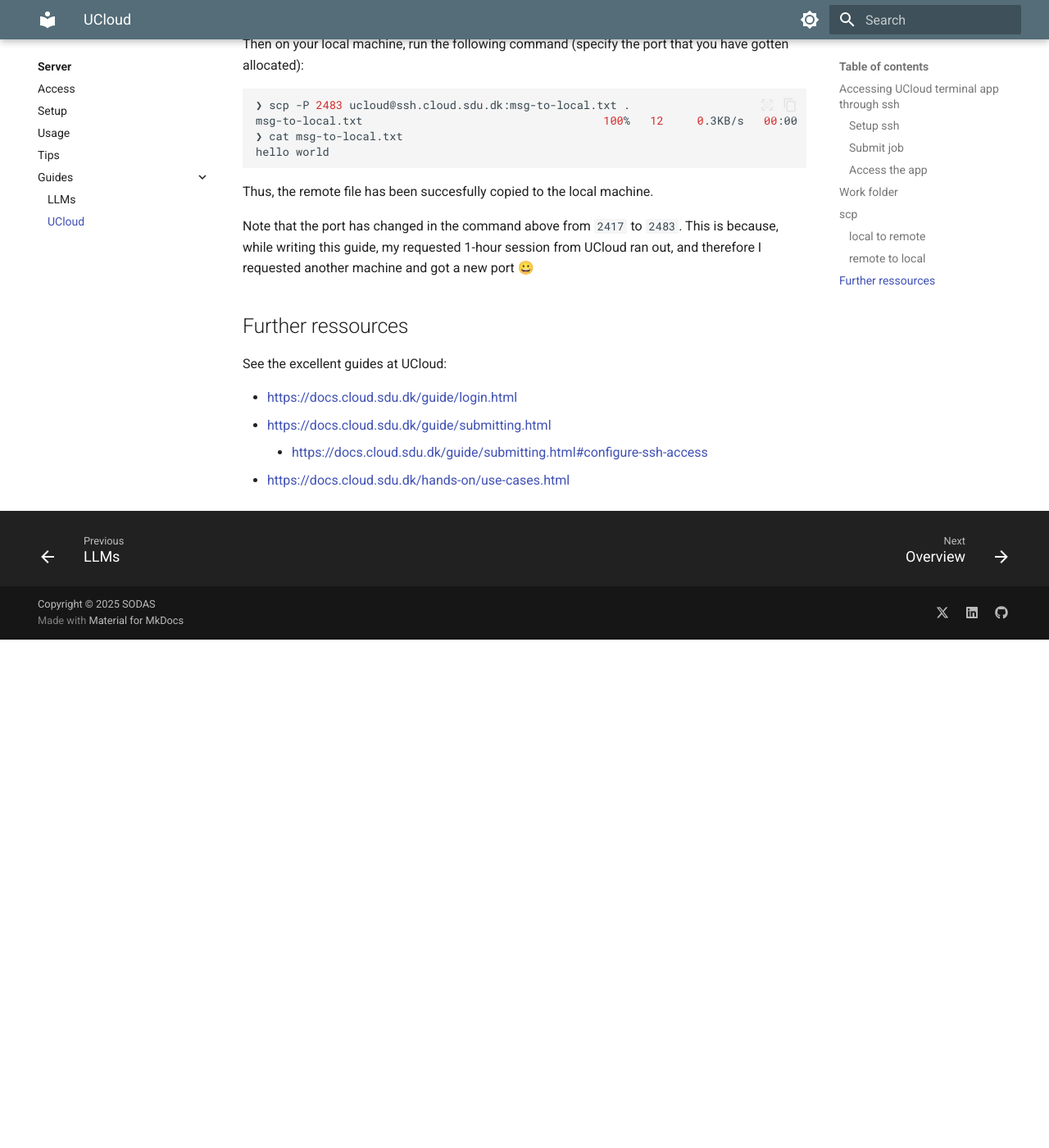
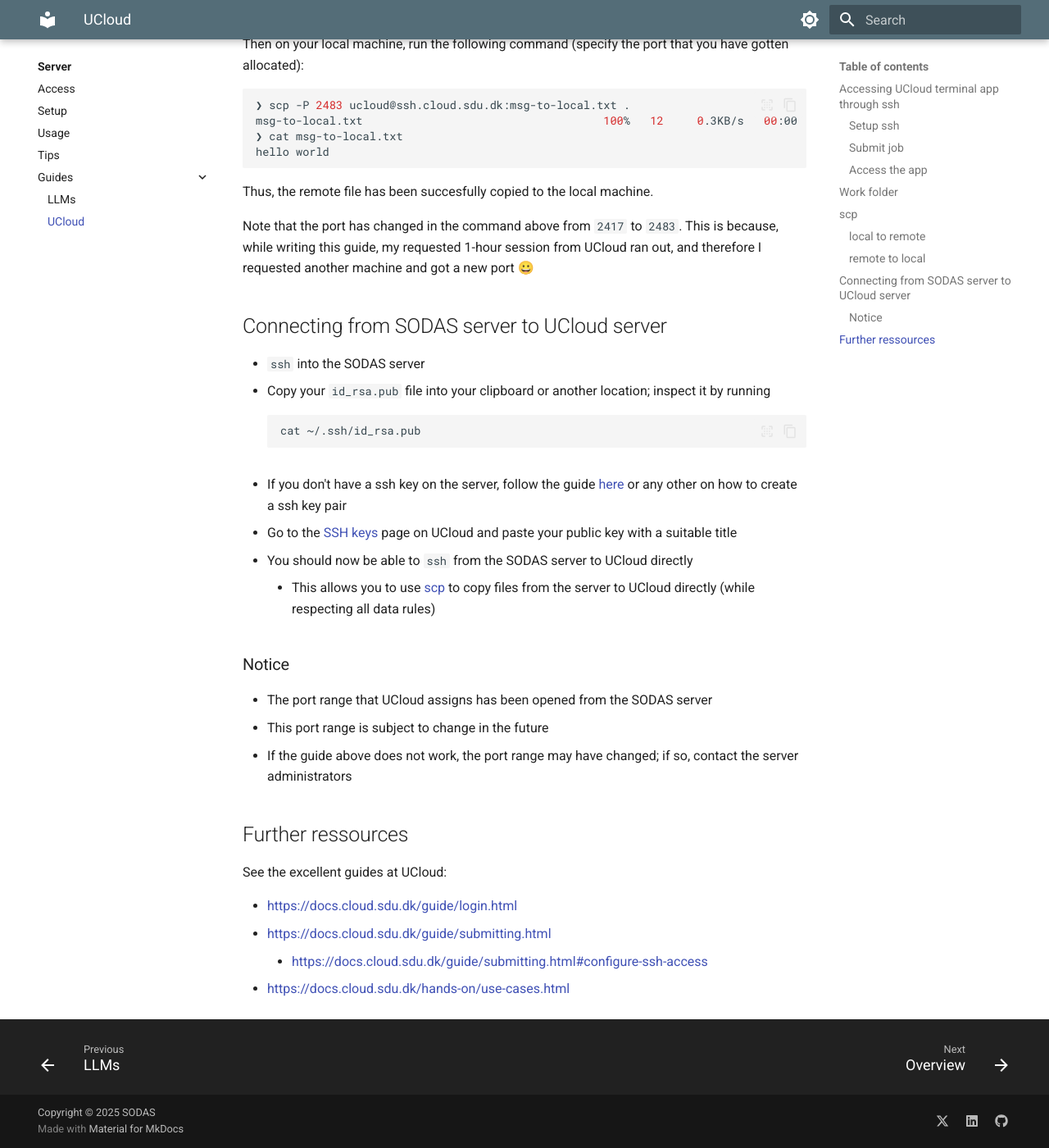
Before and after one commit to cph-sodas/cph-sodas.github.io, an MkDocs documentation site: the page built from docs/server/guides/ucloud.md, in a window 1280 px wide and 1400 px high, scrolled down 3198 px. Shown: the whole window at 82% size. Built offline with MkDocs 1.6.1 and Material for MkDocs 9.7.7, drawn with Linux system fonts in a browser that asks for light colours; before the commit the page ends 3978 px from its top, so only the background shows below that.

Commit message:
Update ucloud docs

````diff
--- a/docs/server/guides/ucloud.md
+++ b/docs/server/guides/ucloud.md
@@ -174,6 +174,32 @@
 This is because, while writing this guide, my requested 1-hour session from
 UCloud ran out, and therefore I requested another machine and got a new port 😀
 
+## Connecting from SODAS server to UCloud server
+
+- `ssh` into the SODAS server
+- Copy your `id_rsa.pub` file into your clipboard or another location; inspect
+  it by running
+
+  ```bash
+  cat ~/.ssh/id_rsa.pub
+  ```
+
+- If you don't have a ssh key on the server, follow the guide
+  [here](https://docs.cloud.sdu.dk/hands-on/ssh-login.html#generate-a-new-ssh-key-pair)
+  or any other on how to create a ssh key pair
+- Go to the [SSH keys](https://cloud.sdu.dk/app/ssh-keys) page on UCloud and
+  paste your public key with a suitable title
+- You should now be able to `ssh` from the SODAS server to UCloud directly
+  - This allows you to use [scp](#scp) to copy files from the server to UCloud
+    directly (while respecting all data rules)
+
+### Notice
+
+- The port range that UCloud assigns has been opened from the SODAS server
+- This port range is subject to change in the future
+- If the guide above does not work, the port range may have changed; if so,
+  contact the server administrators
+
 ## Further ressources
 
 See the excellent guides at UCloud:
````
